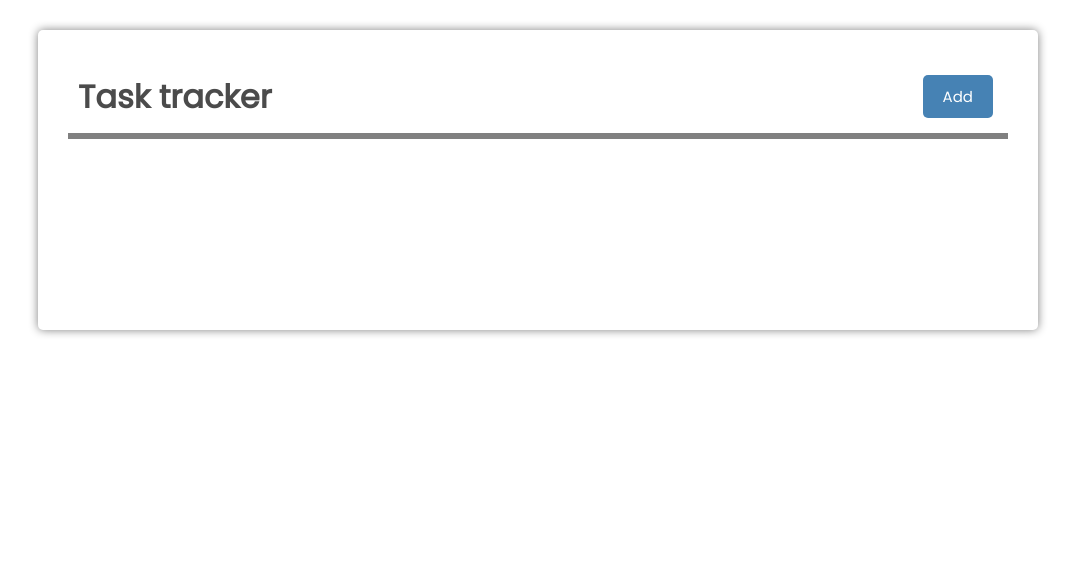
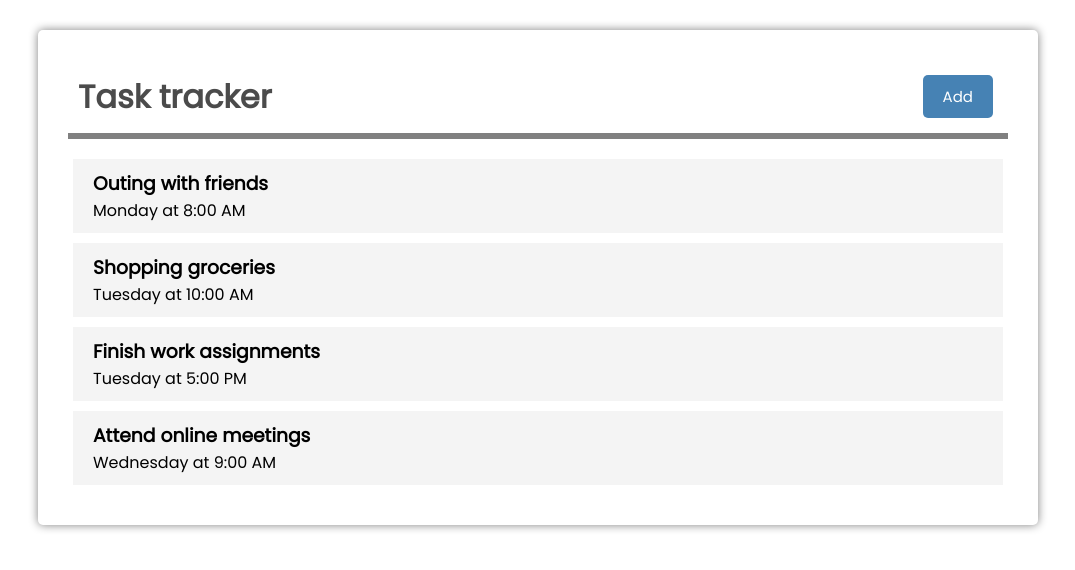
Before and after one commit to JPvenadas/task-tracker, a React (Create React App) app: page / in a window 1280 px wide. Shown: the top 570 px of the page, without its empty margins (102-1177 px from the left). Built offline with nearby package versions, Linux system fonts and the light colour scheme.

Commit message:
added tasks

```diff
--- a/src/App.js
+++ b/src/App.js
@@ -1,9 +1,11 @@
 import Header from "./components/Header"
+import Tasks from "./components/Tasks"
 
 function app(){
   return(
     <div className="container">
       <Header />
+      <Tasks />
     </div>
   )
 }
--- a/src/components/Button.js
+++ b/src/components/Button.js
@@ -1,8 +1,8 @@
 
 
-const Button = ({text, color}) => {
+const Button = ({text, color, onclick}) => {
   return (
-    <button className="btn" style={{background: color}}>
+    <button onClick={()=>{onclick()}} className="btn" style={{background: color}}>
         {text}
     </button>
   )
--- a/src/components/Header.js
+++ b/src/components/Header.js
@@ -1,10 +1,13 @@
 import Button from "./Button"
 
+const add = () =>{
+  console.log('added')
+}
 const Header = () => {
   return (
     <div className="header">
         <h1>Task tracker</h1>
-        <Button text='Add' color='steelblue'/>
+        <Button text='Add' onclick={add} color='steelblue'/>
     </div>
   )
 }
--- /dev/null
+++ b/src/components/Task.js
@@ -0,0 +1,11 @@
+
+const Task = ({text,day,reminder}) => {
+  return (
+    <div className="task">
+        <h3>{text}</h3>
+        <p>{day}</p>
+    </div>
+  )
+}
+
+export default Task
--- /dev/null
+++ b/src/components/Tasks.js
@@ -0,0 +1,42 @@
+import { useState } from "react"
+import Task from "./Task"
+
+const Tasks = () => {
+
+    const [tasks, setTasks] = useState([
+        {
+            id: 1,
+            description: 'Outing with friends',
+            day: 'Monday at 8:00 AM',
+            reminder: false
+        },
+        {
+            id: 2,
+            description: 'Shopping groceries',
+            day: 'Tuesday at 10:00 AM',
+            reminder: false
+        },
+        {
+            id: 3,
+            description: 'Finish work assignments',
+            day: 'Tuesday at 5:00 PM',
+            reminder: false
+        },
+        {
+            id: 4,
+            description: 'Attend online meetings',
+            day: 'Wednesday at 9:00 AM',
+            reminder: false
+        }
+    ])
+
+  return (
+    <div>
+       {tasks.map(task=>(
+           <Task text={task.description} day ={task.day} reminder={task.reminder} />
+       ))}
+    </div>
+  )
+}
+
+export default Tasks
--- a/src/index.css
+++ b/src/index.css
@@ -26,7 +26,7 @@ body {
   align-items: center;
   border-bottom: gray 6px solid;
   padding: 10px;
-  margin-bottom: 10px;
+  margin-bottom: 20px;
   color: rgb(75, 75, 75);
 }
 
@@ -59,7 +59,7 @@ body {
 
 .task {
   background: #f4f4f4;
-  margin: 5px;
+  margin: 10px 5px;
   padding: 10px 20px;
   cursor: pointer;
 }
```
